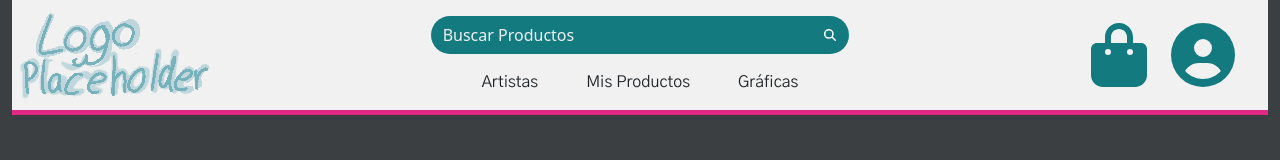
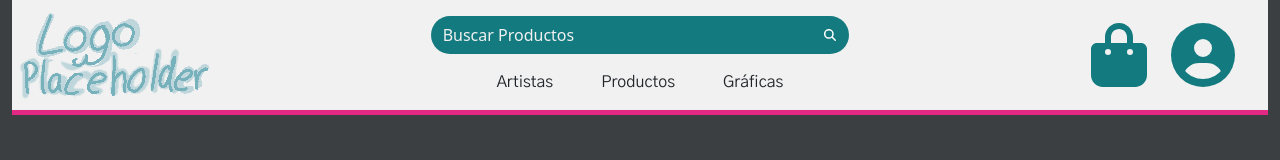
Before and after one commit to JonathanUzielMedina/ArtiStock_Frontend_Final, a React (Vite) app: page /add-product in a window 1280 px wide. Shown: the top 160 px of the page. Built offline with nearby package versions, Linux system fonts and the light colour scheme.

Commit message:
Changes in .gitignore and AddProduct default values

```diff
--- a/src/components/Header.tsx
+++ b/src/components/Header.tsx
@@ -30,7 +30,7 @@ function Header(){
                                             <Link to="/users" className="nav-link text-dark"> Artistas</Link>
                                         </li>
                                         <li className="nav-item active mx-3">
-                                            <Link to="/products" className="nav-link text-dark text-center">Mis Productos</Link>
+                                            <Link to="/products" className="nav-link text-dark text-center">Productos</Link>
                                         </li>
                                         <li className="nav-item active mx-3">
                                             <Link to="/graph" className="nav-link text-dark">Gráficas</Link>
--- a/src/pages/AddProductPage.tsx
+++ b/src/pages/AddProductPage.tsx
@@ -11,7 +11,7 @@ const AddProductPage = () => {
         price: 0,
         stock: 0,
         image: '',
-        userId: 1,
+        userId: 2,
         tags: [],
         user: {} as any,
     });
```
Also changed, not shown: 1 other file (tests, documents, lock files or other folders).
